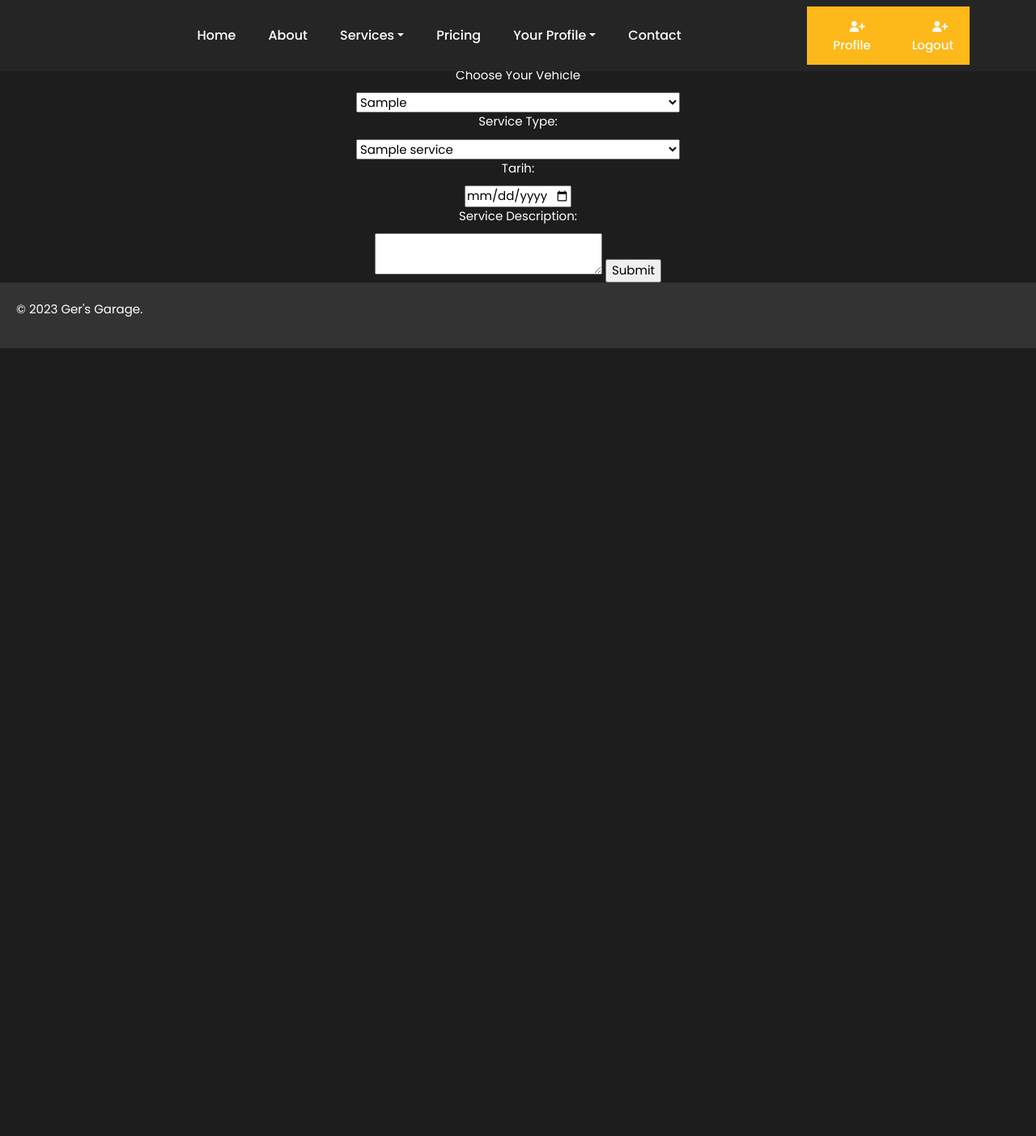
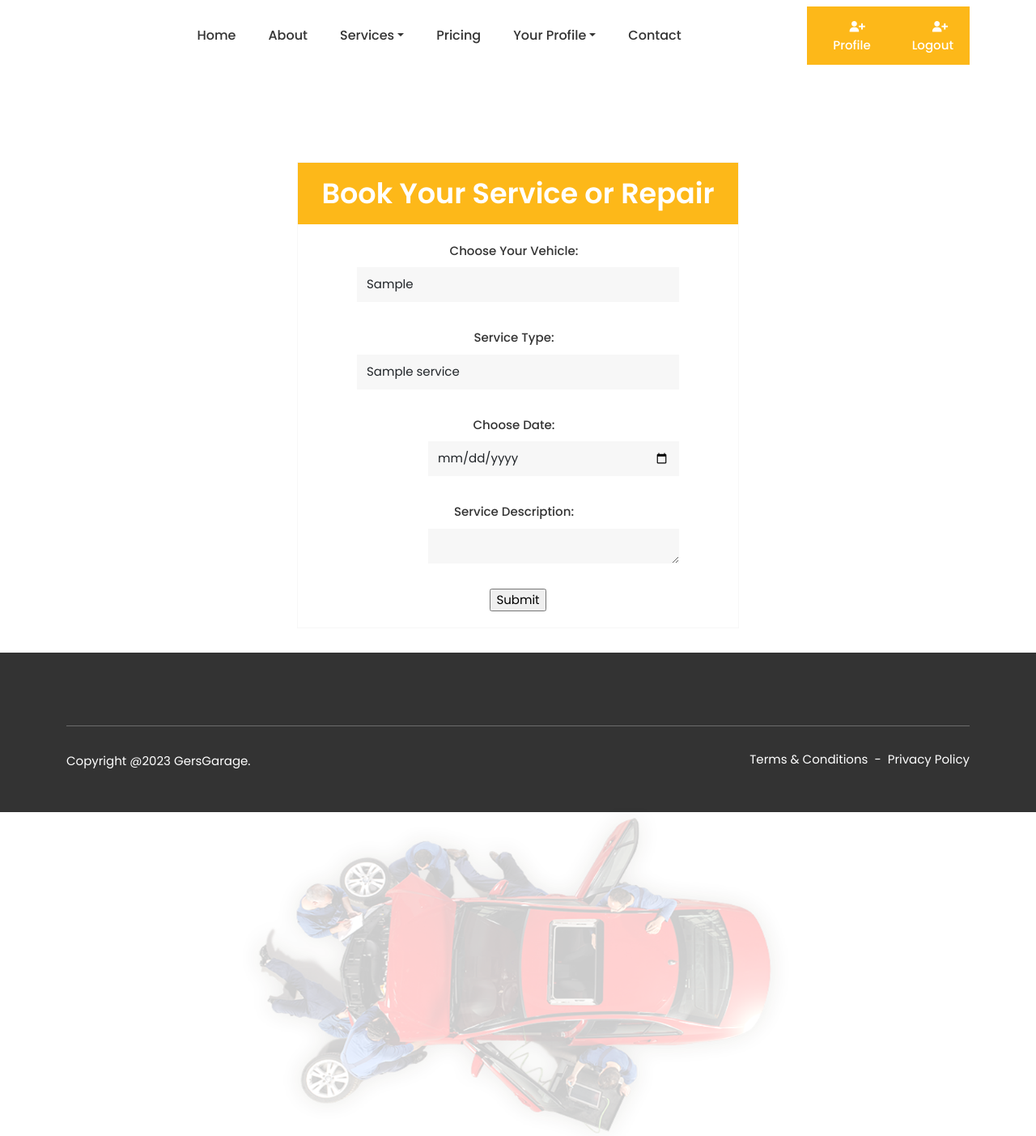
Before and after one commit to ece98m/Ger-sGarage, a PHP site: page /garage/booking.php in a window 1280 px wide. Shown: the whole page at 81% size. Before the commit the page ends 430 px from the top, so only its background shows below. Run offline with PHP 8.4, Linux system fonts and the light colour scheme; the visitor is signed in with stand-in values (Sample User, id 1); tables that the repository leaves empty or names only in its code hold one stand-in row (values such as "Sample post").

Commit message:
some design fixes

```diff
--- a/userpages/booking.php
+++ b/userpages/booking.php
@@ -6,30 +6,28 @@
 if (isset($_SESSION['email'])) {
   $email = $_SESSION['email'];
 } else {
-  // Kullanıcı oturum açmamışsa veya oturumu kapatılmışsa burada ilgili işlemleri yapabilirsiniz
-  // Örneğin, oturum açma sayfasına yönlendirme yapabilirsiniz.
+  //  if the user is not logged in or the session is expired
+
 }
 
-$successMessage = ""; // Başlangıçta boş bir başarı mesajı
+$successMessage = ""; // Initially, an empty success message
 
 if ($_SERVER["REQUEST_METHOD"] == "POST") {
 
-    // İstenen form verilerini almak
+    // Get the required form data
     $date = $_POST["date"];
     $serviceType = $_POST['service_type'];
     $service_description = $_POST['service_description'];
 
-
-
-    // Servis ID'sini bulmak için sorguyu oluştur
+    // Construct a query to find the service ID
     $sql = "SELECT service_id FROM services WHERE service_name='$serviceType'";
     $result = $mysqli->query($sql);
     if ($result->num_rows > 0) {
-        // Servis bulundu, ID'yi al
+        // Service found, retrieve the ID
         $row = $result->fetch_assoc();
         $serviceId = $row['service_id'];
 
-        echo "service ID'si: " . $serviceId;
+        echo "Service ID: " . $serviceId;
     } else {
         echo "NO SERVICE HAS BEEN FOUND.";
     }
@@ -37,39 +35,34 @@
     $sql = "SELECT idcustomers FROM customers WHERE email='$email'";
     $result = $mysqli->query($sql);
 
-
     if ($result->num_rows > 0) {
-      // Müşteri bulundu, ID'yi al
+      // Customer found, retrieve the ID
       $row = $result->fetch_assoc();
-      $customerId = $row['idcustomers']; // Bu idyi gerekli değişkene ata
+      $customerId = $row['idcustomers']; // Assign this ID to the required variable
     }
 
     $sql = "SELECT idvehicles FROM vehicles WHERE idcustomers='$customerId'";
     $result = $mysqli->query($sql);
 
     if ($result->num_rows > 0) {
-  // Müşteri bulundu, ID'yi al
+      // Vehicle found, retrieve the ID
       $row = $result->fetch_assoc();
-  $vehicleId = $row['idvehicles']; // Bu idyi gerekli değişkene ata
+      $vehicleId = $row['idvehicles']; // Assign this ID to the required variable
     }
 
-
-
-
-
-    $idMechanic =1;
+    $idMechanic = 1;
     $status = 1;
     $sql = "INSERT INTO bookings (idcustomers, idvehicles, booking_date, service_id, customer_note, id_mechanics, status )
             VALUES ('$customerId', '$vehicleId', '$date' , '$serviceId', '$service_description', '$idMechanic', '$status' )";
 
     if ($mysqli->query($sql) === true) {
-        echo "Yeni rezervasyon başarıyla eklendi.";
+        echo "New reservation added successfully.";
     } else {
-        echo "Rezervasyon ekleme hatası: " . $mysqli->error;
+        echo "Error adding reservation: " . $mysqli->error;
     }
 }
 
-// services tablosundan tüm satırları almak için sorguyu oluştur
+// Construct a query to retrieve all rows from the services table
 $sql = "SELECT service_id, service_name FROM services";
 $list = $mysqli->query($sql);
 
@@ -77,26 +70,15 @@
 $result = $mysqli->query($sql);
 
 if ($result->num_rows > 0) {
-    // Müşteri bulundu, ID'yi al
+    // Customer found, retrieve the ID
     $row = $result->fetch_assoc();
-    $customerId = $row['idcustomers']; // Bu idyi gerekli değişkene ata
+    $customerId = $row['idcustomers']; // Assign this ID to the required variable
 }
 
-
-
-// services tablosundan tüm satırları almak için sorguyu oluştur
-
+// Construct a query to retrieve all rows from the vehicles table for the specified customer
 $sql = "SELECT * FROM vehicles WHERE idcustomers='$customerId'";
 $licenses = $mysqli->query($sql);
-
-
-
 ?>
-
-
-
-
-
 
 
 
@@ -104,12 +86,44 @@
 <section id="booking">
     <head>
         <link rel="stylesheet" type="text/css" href="userpagecss/stylebooking.css">
+        <style>
+        .custom-margin {
+          margin-top: 200px; /* location arrangement  */
+        }
+      </style>
     </head>
+
+
+  <div class="container">
+                <div class="row justify-content-center custom-margin"> <!-- bootstrap -->
+
+                    <div class="col-lg-6">
+                        <div class="checkout-item">
                           <h2>Book Your Service or Repair</h2>
+                          <div class="checkout-one">
+                            <!-- Display error messages here -->
+                            <?php if (!empty($errors)) : ?>
+              <div class="alert alert-danger">
+                <ul>
+                  <?php foreach ($errors as $error) : ?>
+                    <li><?php echo $error; ?></li>
+                  <?php endforeach; ?>
+                </ul>
+              </div>
+            <?php endif; ?>
+
+                  <!-- Display success message here -->
+            <?php if (!empty($successMessage)) : ?>
+              <div class="alert alert-success">
+                <?php echo $successMessage; ?>
+              </div>
+            <?php endif; ?>
+
 
     <form action="" method="post">
-        <label for="vehicle_type">Choose Your Vehicle </label>
-        <select id="vehicle_type" name="vehicle_type" required>
+        <label for="vehicle_type">Choose Your Vehicle:</label>
+        <div class="form-group">
+        <select class="form-control" id="vehicle_type" name="vehicle_type" required>
             <?php
             if ($licenses->num_rows > 0) {
                 while ($row = $licenses->fetch_assoc()) {
@@ -120,9 +134,11 @@
             }
             ?>
         </select>
+        </div>
 
         <label for="service_type">Service Type:</label>
-        <select id="service_type" name="service_type" required>
+        <div class="form-group">
+        <select class="form-control" id="service_type" name="service_type" required>
             <?php
             if ($list->num_rows > 0) {
                 while ($row = $list->fetch_assoc()) {
@@ -133,40 +149,46 @@
             }
             ?>
         </select>
-
-        <label for="date">Tarih:</label>
-        <input type="date" id="date" name="date" min="<?php echo date('Y-m-d'); ?>" max="<?php echo date('Y-m-d', strtotime('+1 year')); ?>" required>
+        </div>
+        <label for="date">Choose Date:</label>
+        <div class="form-group">
+        <input class="form-control" type="date" id="date" name="date" min="<?php echo date('Y-m-d'); ?>" max="<?php echo date('Y-m-d', strtotime('+1 year')); ?>" required>
 
         <script>
             document.getElementById("date").addEventListener("change", function() {
                 var selectedDate = new Date(this.value);
-                var dayOfWeek = selectedDate.getDay(); // 0 (Pazar) ile 6 (Cumartesi) arasında bir değer döndürür
+                var dayOfWeek = selectedDate.getDay(); // Returns a value between 0 (Sunday) and 6 (Saturday)
 
                 if (dayOfWeek == 0) {
-                    this.value = ""; // Seçilen tarihi temizle
+                    this.value = ""; // Clear the selected date
                     alert("Oops! Ger's Garage is not open on Sundays");
                 }
             });
         </script>
-
+       </div>
         <label for="service_description">Service Description:</label>
-        <textarea id="service_description" name="service_description"></textarea>
+         <div class="form-group">
+        <textarea class="form-control" id="service_description" name="service_description"></textarea>
         <script>
             document.querySelector("form").addEventListener("submit", function(event) {
                 var serviceDescription = document.getElementById("service_description").value;
 
                 if (serviceDescription.trim() === "") {
-            event.preventDefault(); // Formun gönderilmesini engelle
+                    event.preventDefault(); // Prevent form submission
                     alert("Please fill up the description part");
                 }
             });
         </script>
+        </div>
         <input type="submit" value="Submit">
     </form>
+
+                             </div>
+                          </div>
+                        </div>
+                    </div>
+               </div>
 </section>
 
-<!-- Diğer içerikler buraya eklenebilir -->
 
-<footer>
-    <p>&copy; 2023 Ger's Garage. </p>
-</footer>
+<?php include "footer.php"; ?>
```
Also changed, not shown: userpages/track_vehicle.php (+9 -5 lines). Lines whose indentation alone changed are shown as unchanged.
